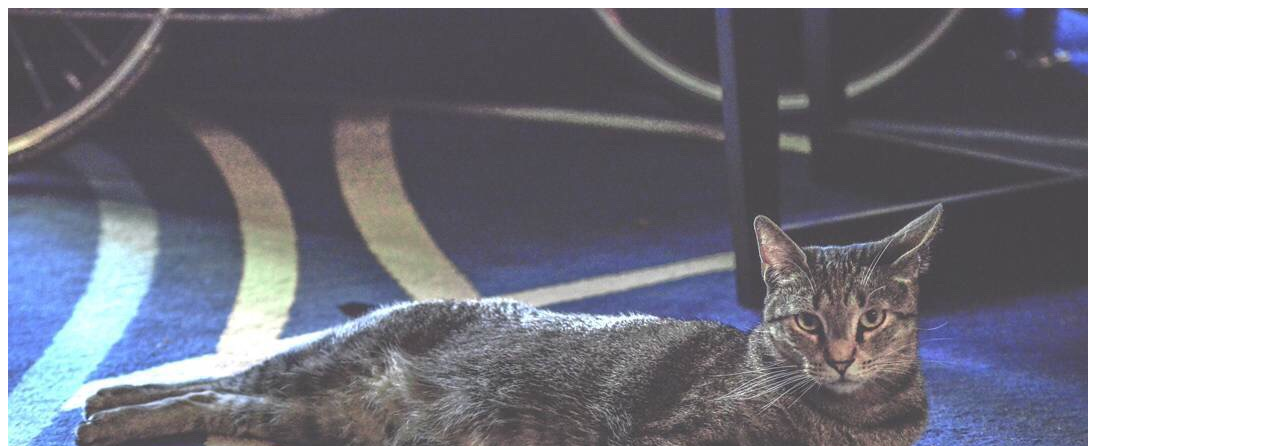
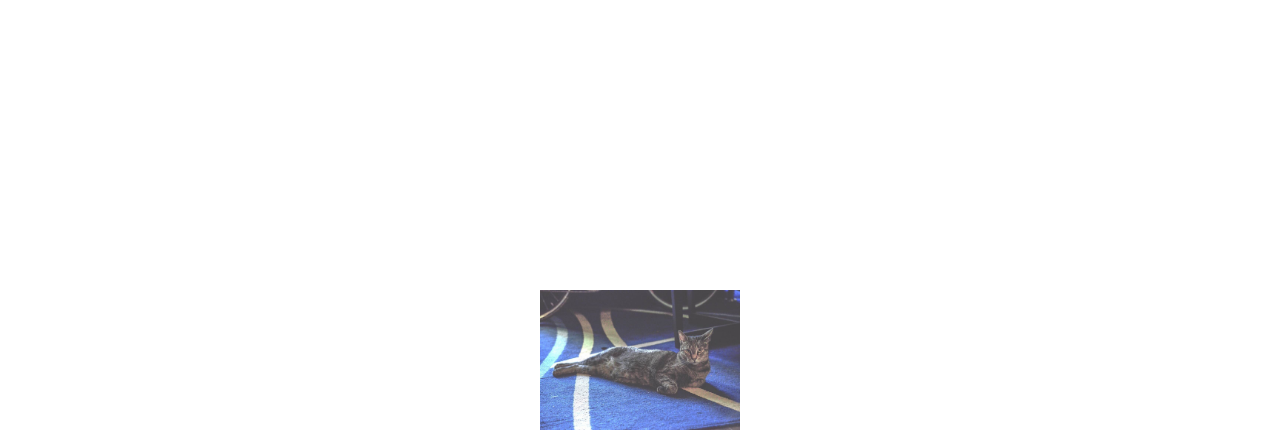
Before and after one commit to susan-renaud/git-101, a plain HTML site: page index.html in a window 1280 px wide. Shown: the top 446 px of the page. Drawn offline with Linux system fonts and the light colour scheme.

Commit message:
Centered Image and Tagline

```diff
--- a/index.html
+++ b/index.html
@@ -1,8 +1,12 @@
 <!DOCTYPE html>
 <html>
-	<head></head>
+	<head>
+      <link rel="stylesheet" href="style.css">
+	</head>
 	<body>
-		<img src="Atticus.jpg"alt="">
-      <h1>Coming soon...Le Wagon</h1>
+      <div id="container">
+		<img id="logo" src="Atticus.jpg"alt="">
+        <h1>Coming soon... Le Wagon</h1>
+      </div>
 	</body>
 </html>
--- /dev/null
+++ b/style.css
@@ -0,0 +1,18 @@
+body {
+	margin: 0;
+	font-family: Helvetica;
+}
+
+#logo {
+  height: 140px;
+  width: 200px;
+
+}
+
+#container {
+  display: flex;
+  align-items: center;
+  justify-content: center;
+  height: 100vh;
+  flex-direction: column;
+}
```
